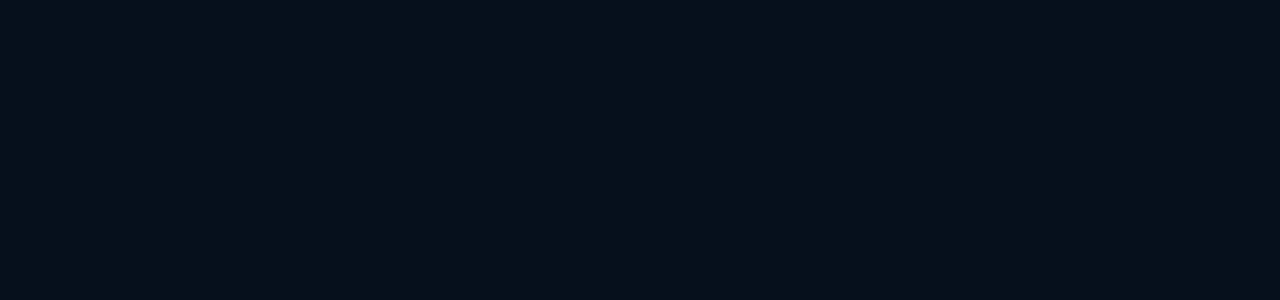
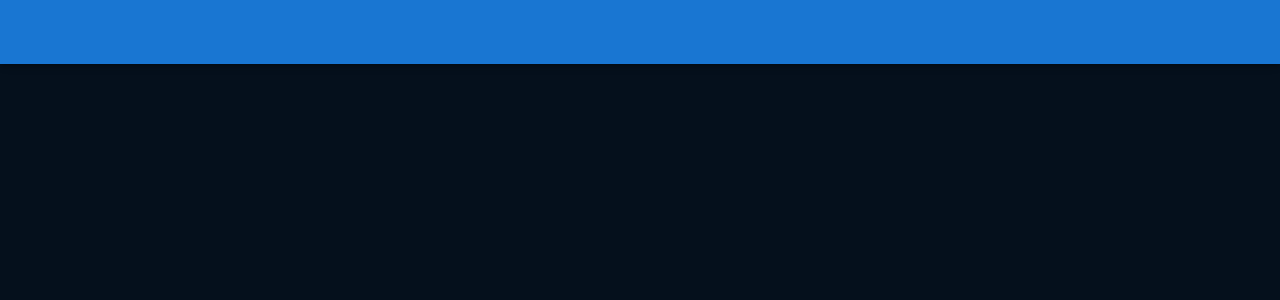
Before and after one commit to ConradPB/AI-Chatbot, a React (Vite) app in the folder frontend/: page / in a window 1280 px wide. Shown: the top 300 px of the page. Built offline with nearby package versions, Linux system fonts and the light colour scheme.

Commit message:
Added App/Toolbars

```diff
--- a/frontend/src/components/Header.tsx
+++ b/frontend/src/components/Header.tsx
@@ -1,10 +1,15 @@
+import { AppBar, Toolbar } from '@mui/material'
 import React from 'react'
 
 const Header = () => {
   return (
-    <div>
+    // App bar is a basic nav bar with predefined styles
+    <AppBar sx={{}}>
+      <Toolbar>
 
-    </div>
+      </Toolbar>
+    </AppBar>
+
   )
 }
 
```
